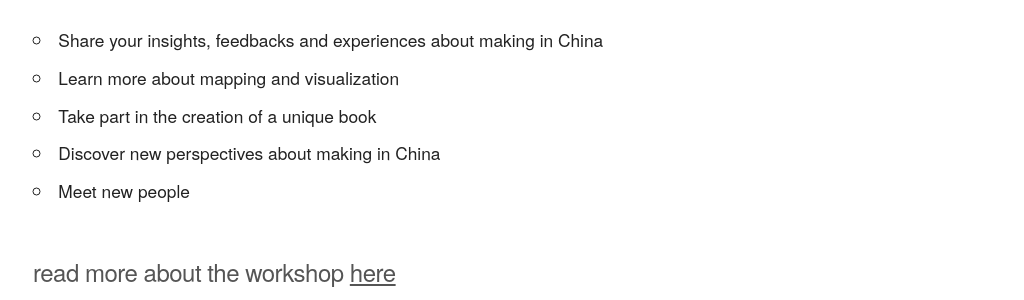
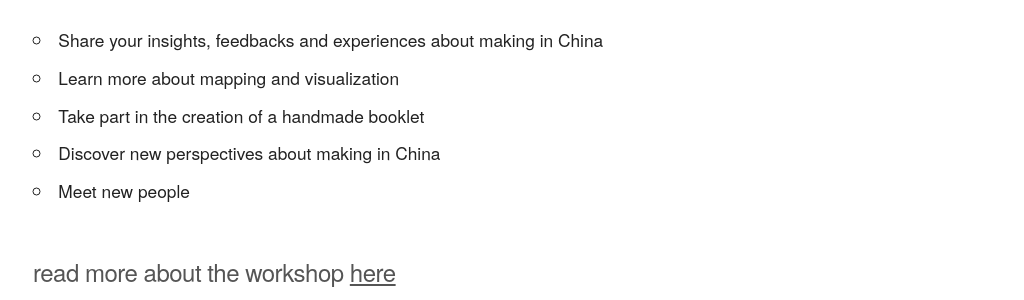
Before and after one commit to clemsos/mapmakers.space, a Jekyll site: the page built from _posts/2018-02-15-workshop-shanghai.md, in a window 1280 px wide and 900 px high, scrolled down 2448 px. Shown: the part 157-457 px from the top of the window, without its empty margins (127-1151 px from the left). Built offline with Jekyll 4.4.1, drawn with Linux system fonts in a browser that asks for light colours.

Commit message:
workshop shanghai : update vocab

```diff
--- a/_posts/2018-02-15-workshop-shanghai.md
+++ b/_posts/2018-02-15-workshop-shanghai.md
@@ -32,7 +32,7 @@ Join us for a collaborative writing session where we will create a booklet conta
 **Why you should come?**
 - Share your insights, feedbacks and experiences about making in China
 - Learn more about mapping and visualization
-- Take part in the creation of a unique book
+- Take part in the creation of a handmade booklet
 - Discover new perspectives about making in China
 - Meet new people
 
```
